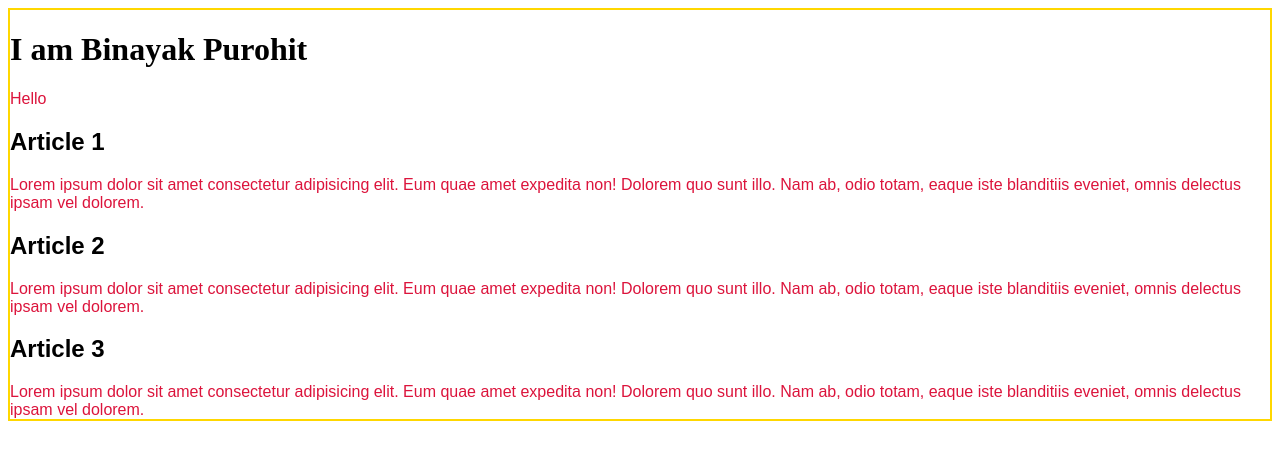
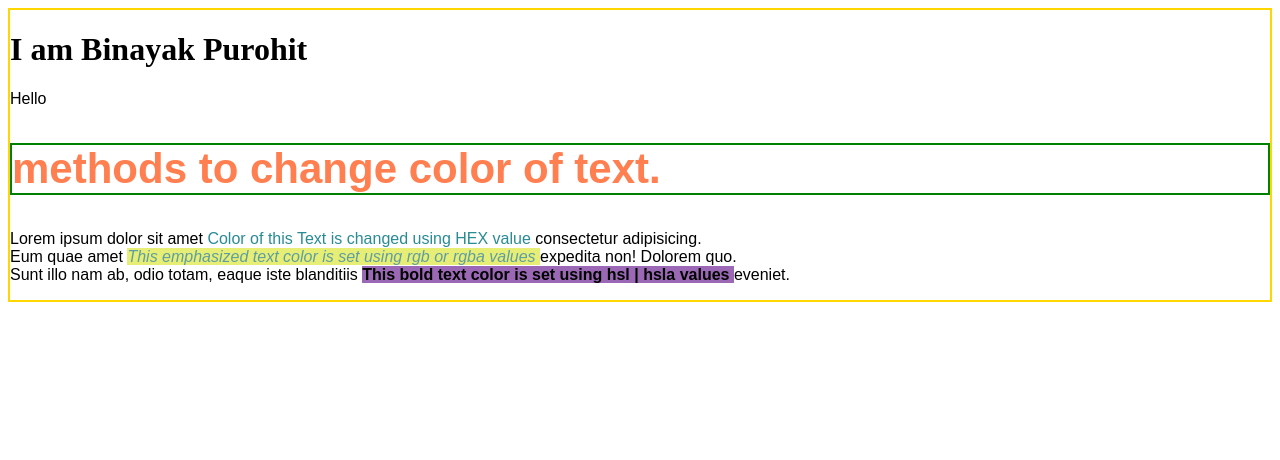
Before and after one commit to binayak-tech/COMPLETE-CSS-GUIDE, a plain HTML site: page 01/index.html in a window 1280 px wide. Drawn offline with Linux system fonts and the light colour scheme.

Commit message:
chapter 1 and 2

```diff
--- a/01/css/styles.css
+++ b/01/css/styles.css
@@ -14,8 +14,27 @@ input, select, button, textarea{
     /* the value inherit is used to inherit the properties of the paernt element */
 }
 
-p{
-    color: crimson;
-    margin: 0;
 
+
+ .type01{
+     /*
+    giving a border and changing its color using border-color */
+    border: 2px solid green;
+    /* changing color of text using predefined name of color */
+    color:coral;
+    font-size: 42px;
 }
+.type02{
+    /* changing color of text using hex code */
+    color: #298b94;
+}
+.type03{
+    /* changing color of background using red blue greeen alpha */
+    background-color: rgba(214, 227, 27, 0.6);
+    color:cadetblue
+}
+
+.type04{
+    /* changing background color using hsl | hsla (hue saturation lightness alpha) */
+    background-color: hsla(280,57%,37%,0.7);
+}
--- a/01/index.html
+++ b/01/index.html
@@ -21,13 +21,12 @@
     <h1 class="first" style="font-family: 'Times New Roman', Times, serif ;">I am Binayak Purohit</h1>
     <p>Hello</p>
 
-    <h2 class="art1">Article 1</h2>
-    <p>Lorem ipsum dolor sit amet consectetur adipisicing elit. Eum quae amet expedita non! Dolorem quo sunt illo. Nam ab, odio totam, eaque iste blanditiis eveniet, omnis delectus ipsam vel dolorem.</p>
-    <h2 class="art2">Article 2</h2>
-    <p>Lorem ipsum dolor sit amet consectetur adipisicing elit. Eum quae amet expedita non! Dolorem quo sunt illo. Nam ab, odio totam, eaque iste blanditiis eveniet, omnis delectus ipsam vel dolorem.</p>
-    <h2 class="art3">Article 3</h2>
-    <p>Lorem ipsum dolor sit amet consectetur adipisicing elit. Eum quae amet expedita non! Dolorem quo sunt illo. Nam ab, odio totam, eaque iste blanditiis eveniet, omnis delectus ipsam vel dolorem.</p>
-
+    <h2 class="type01">methods to change color of text.</h2>
+    <p>
+        Lorem ipsum dolor sit amet <span class="type02">Color of this Text is changed using HEX value </span> consectetur adipisicing. <br>
+        Eum quae amet <em class="type03">This emphasized text color is set using rgb or rgba values </em> expedita non! Dolorem quo. <br>
+        Sunt illo nam ab, odio totam, eaque iste blanditiis <strong class="type04"> This bold text color is set using hsl | hsla values </strong> eveniet.
+    </p>
 
 </body>
 </html>
```
Also changed, not shown: 1 other file.
